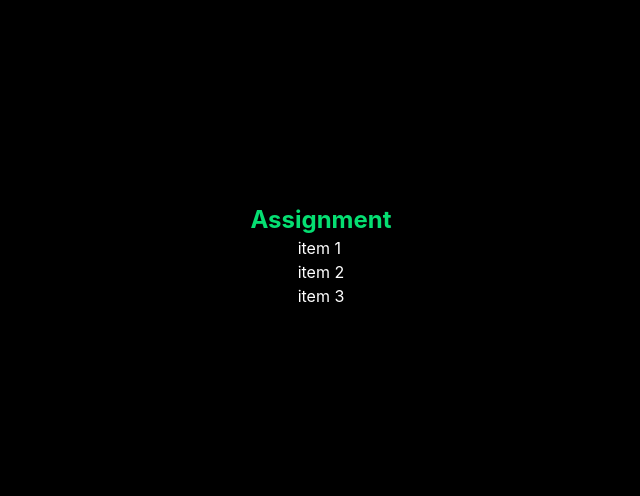
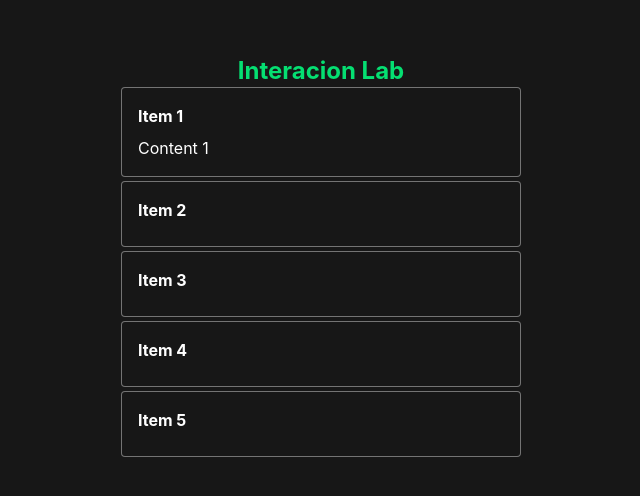
Before and after one commit to juhee-playground/frontend-interaction-lab, a React (Vite) app in the folder apps/accordion/: page / in a window 1280 px wide. Shown: the part 144-640 px from the top of the page, without its empty margins (319-959 px from the left). Built offline with nearby package versions, Linux system fonts and the light colour scheme.

Commit message:
feat: 아코디언 기본 요구사항
- ui 기본
- 헤더클릭하면 열리도록
- 열린 아코디언 클릭하면 닫히도록
- 다른 헤더 클릭하면 클릭한거 열리도록 원래열렸던건 닫힘

```diff
--- a/apps/accordion/src/App.tsx
+++ b/apps/accordion/src/App.tsx
@@ -4,8 +4,8 @@ import "./App.css";
 
 function App() {
   return (
-    <div className="flex min-h-screen flex-col items-center justify-center bg-black text-white">
-      <h1 className="text-2xl font-bold text-green-400">Assignment</h1>
+    <div className="flex min-h-screen flex-col items-center justify-center bg-neutral-900 text-white">
+      <h1 className="text-2xl font-bold text-green-400">Interacion Lab</h1>
       <>
         <Accodion />
       </>
--- a/apps/accordion/src/components/Accodion.tsx
+++ b/apps/accordion/src/components/Accodion.tsx
@@ -1,11 +1,57 @@
+import { useState } from "react";
+
+interface IArticles {
+  id: number;
+  title: string;
+  content: string;
+}
+
+const articles: IArticles[] = [
+  { id: 1, title: "Item 1", content: "Content 1" },
+  { id: 2, title: "Item 2", content: "Content 2" },
+  { id: 3, title: "Item 3", content: "Content 3" },
+  { id: 4, title: "Item 4", content: "Content 4" },
+  { id: 5, title: "Item 5", content: "Content 5" },
+];
 const Accodion = () => {
+  const [active, setActive] = useState<number>(1);
+
+  const handleTrigger = (e: React.MouseEvent<HTMLUListElement>) => {
+    const target = e.target as HTMLElement;
+
+    const item = target.closest("li");
+
+    if (!item) {
+      return;
+    }
+
+    const id = Number(item.dataset.id);
+    if (id === active) {
+      setActive(0);
+    } else {
+      setActive(id);
+    }
+  };
+
   return (
     <>
       <div className="to-blue-400">
-        <ul>
-          <li>item 1</li>
-          <li>item 2</li>
-          <li>item 3</li>
+        <ul className="flex flex-col gap-1 w-100" onClick={handleTrigger}>
+          {articles &&
+            articles.map((article: IArticles) => {
+              return (
+                <li
+                  key={article.id}
+                  className="bg-neutral-900 border border-white/40 rounded-sm text-white p-4"
+                  data-id={article.id}
+                >
+                  <article>
+                    <h3 className="font-bold mb-2">{article.title}</h3>
+                    {active === article.id && <p>{article.content}</p>}
+                  </article>
+                </li>
+              );
+            })}
         </ul>
       </div>
     </>
```
Also changed, not shown: 1 other file (tests, documents, lock files or other folders).
